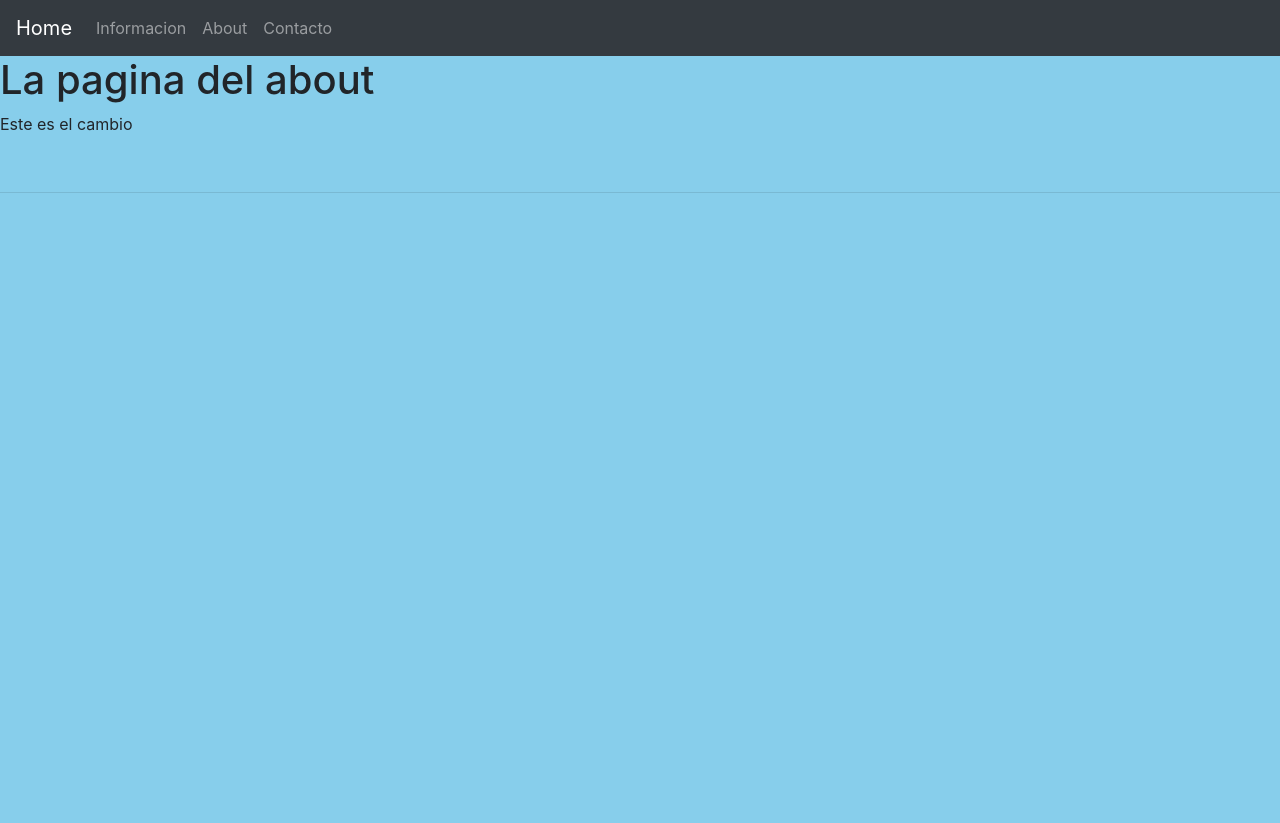
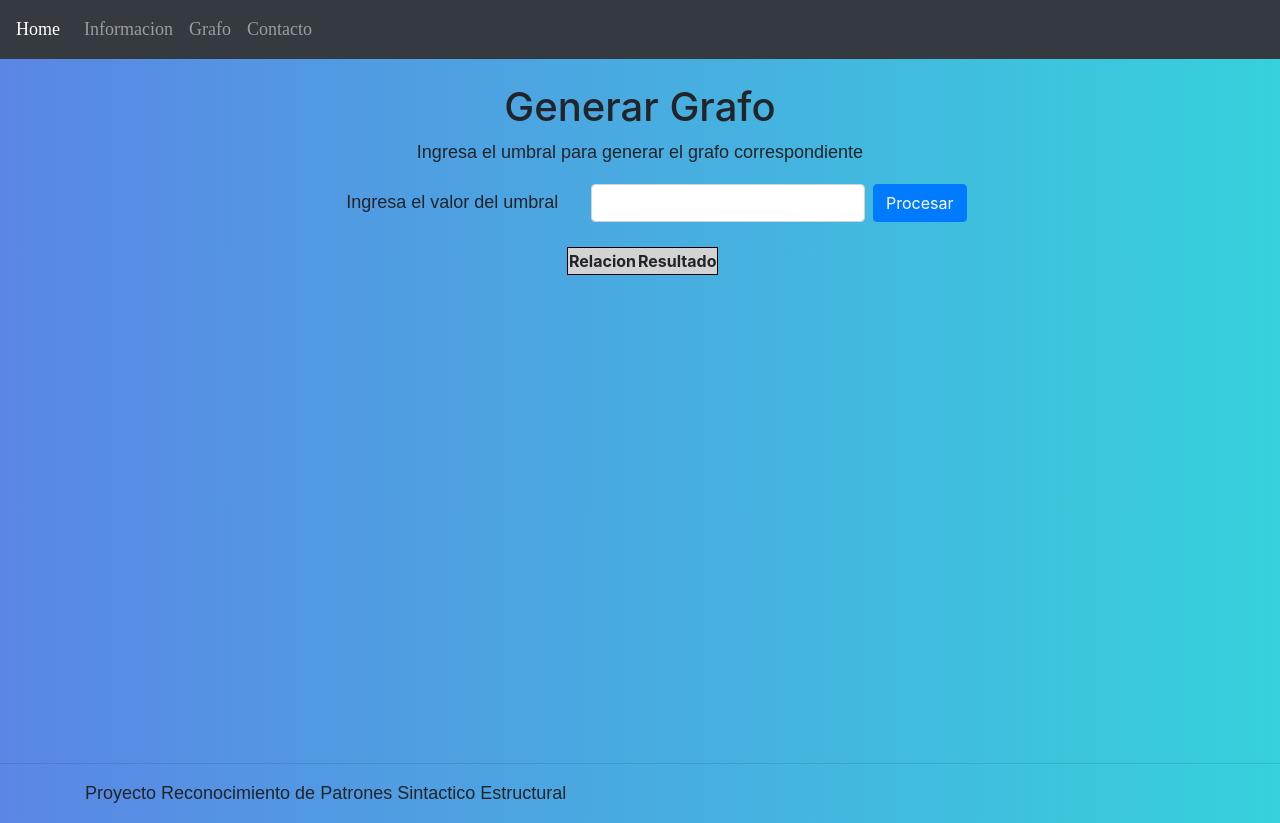
Before and after one commit to ViridianaJimenez/Reconocimietno-de-Patrones, a Django app: page /about/ in a window 1280 px wide. Before the commit the page ends 193 px from the top, so only its background shows below. Run offline with Django 3.2, Linux system fonts and the light colour scheme; data comes from the database, SQL or seed files in the repository; lists and menus that the app fills with data are empty; some libraries are stand-ins or nearby versions.

Commit message:
CambiosActuales 12:26
Se agregan cambios de vistas

```diff
--- a/about/templates/about/about.html
+++ b/about/templates/about/about.html
@@ -1,9 +1,56 @@
-{% extends 'home/index.html' %} {% block contenido %}
+{% extends 'home/index.html' %}
+{% load static %}
 
-<h1>La pagina del about</h1>
+{% block contenido %}
+<div class="container" id="about">
 
-<p>
-    Este es el cambio
-</p>
+    <br>
+    <h1>Generar Grafo</h1>
 
+    <p>Ingresa el umbral para generar el grafo correspondiente</p>
+
+    <form class="form-inline d-flex justify-content-center" method="POST" action="{% url 'about:about' %}">
+        {% csrf_token %}
+        <label for="exampleFormControlText" class="col-sm-3 col-form-label">Ingresa el valor del umbral</label>
+        <input type="text" class="form-control mr-2" name="valorUmbral" placeholder="">
+        <button type="submit" class="btn btn-primary">Procesar</button>
+    </form>
+
+
+    {% if grafo != null %}
+    <br>
+    <div class="scroll-bg" style="width:176px;
+        margin-left: auto;
+        margin-right: auto;">
+        <div class="container" style="
+            overflow: hidden;
+            overflow-y: scroll;
+            height: 500px;">
+
+            <table style="border: 1px solid black;
+                background-color:lightgray;">
+                <thead>
+                    <tr>
+                        <th>Relacion</th>
+                        <th>Resultado</th>
+                    </tr>
+                </thead>
+                <tbody>
+                    {% for valorGraf in grafo %}
+                    <tr>
+
+                        {% for datoGraf in valorGraf%}
+                        <td align="center">{{datoGraf}}</td>
+                        {% endfor %}
+
+                    </tr>
+                    {% endfor %}
+                </tbody>
+
+            </table>
+        </div>
+        {% endif %}
+
+    </div>
+</div>
 {% endblock contenido %}
--- a/about/views.py
+++ b/about/views.py
@@ -1,7 +1,36 @@
+from django.http import request
 from django.shortcuts import render
+from home import views
+from home.models import Tejido
 
 # Create your views here.
+def about(request):
+    L=Tejido.objects.get_queryset()
+    mat = views.matrizDist(L)
+    grafo=[]
 
-def about(request):
+    if request.method == "POST":
+        grafo = procesaGrafo(mat,int(request.POST['valorUmbral']))
+
+
     template_name="about/about.html"
-    return render(request,template_name,{})
+    return render(request,template_name,{"mat":mat,"grafo":grafo})
+
+def procesaGrafo(matriz, umbral):
+    grafo=[]
+    comparadorDos = 1
+
+    for lista in matriz:
+        comparador = 1
+        for valor in lista:
+
+            if comparadorDos < comparador or comparadorDos==comparador:
+                if valor > umbral:
+                    grafo.append([str(comparadorDos)+"-"+str(comparador), 1])
+                else:
+                    grafo.append([str(comparadorDos)+"-"+str(comparador), 0])
+
+            comparador += 1
+        comparadorDos += 1
+
+    return grafo
--- a/home/templates/home/index.html
+++ b/home/templates/home/index.html
@@ -1,3 +1,4 @@
+{% load static %}
 <!DOCTYPE html>
 <html lang="en">
 
@@ -7,13 +8,14 @@
     <meta name="viewport" content="width=device-width, initial-scale=1.0">
     <link rel="stylesheet" href="https://stackpath.bootstrapcdn.com/bootstrap/4.3.1/css/bootstrap.min.css"
         integrity="sha384-ggOyR0iXCbMQv3Xipma34MD+dH/1fQ784/j6cY/iJTQUOhcWr7x9JvoRxT2MZw1T" crossorigin="anonymous">
+    <link type="text/css" href='{% static "css/index.css" %}' rel="stylesheet">
     <title>RSE Matutino</title>
 
 </head>
 
-<body style="background:SkyBlue;">
-
-    <nav class="navbar navbar-expand-lg navbar-dark bg-dark">
+<body>
+    <div>
+        <nav class="navbar navbar-expand-lg navbar-dark bg-dark" id="navegacion">
             <a class="navbar-brand" href="{% url 'home:home' %}">Home</a>
             <button class="navbar-toggler" type="button" data-toggle="collapse" data-target="#navbarSupportedContent"
                 aria-controls="navbarSupportedContent" aria-expanded="false" aria-label="Toggle navigation">
@@ -27,7 +29,7 @@
                                 class="sr-only">(current)</span></a>
                     </li>
                     <li class="nav-item">
-                    <a class="nav-link" href="{% url 'about:about' %}">About</a>
+                        <a class="nav-link" href="{% url 'about:about' %}">Grafo</a>
                     </li>
                     <li class="nav-item">
                         <a class="nav-link" href="#">Contacto</a>
@@ -35,45 +37,35 @@
                 </ul>
             </div>
         </nav>
+    </div>
 
     {% block contenido %}
     <div class="container">
-        <h1>
-            <CENTER>Cancer de prostata</CENTER>
-        </h1>
-
-
-        <p style="text-align: justify;
-        font-family: Arial, Helvetica, sans-serif;
-        font-size: large;">
+        <div id="infHome">
+            <br>
+            <h1>Cancer de prostata</h1>
+            <p>
                 El cáncer de próstata es el cáncer que se forma en la próstata. En los hombres, la próstata es una
                 glándula pequeña con forma de nuez, que produce el líquido seminal que nutre y transporta el esperma.
             </p>
-
-        <p style="text-align: justify;
-        font-family: Arial, Helvetica, sans-serif;
-        font-size: large;">
+            <p>
                 El cáncer de próstata es uno de los tipos más comunes de cáncer. Muchos cánceres de próstata crecen
                 lentamente y permanecen limitados a la glándula prostática, en donde pueden no causar daño grave.
                 Pero, si bien algunos tipos de cáncer de próstata crecen lentamente y pueden necesitar un tratamiento
                 mínimo o no necesitar ningún tratamiento, otros tipos son agresivos y se pueden diseminar con rapidez.
             </p>
-        <p style="text-align: justify;
-        font-family: Arial, Helvetica, sans-serif;
-        font-size: large;">
+            <p>
                 El cáncer de próstata que se detecta en forma temprana, cuando todavía está limitado a la glándula
                 prostática,
                 tiene mejores probabilidades de tener un tratamiento exitoso.
             </p>
+            <div class="row">
+                <div class="col-sm-7">
+                    <h2>Síntomas</h2>
 
+                    <p>El cáncer de próstata puede no provocar signos ni síntomas en sus primeros estudios.</p>
+                    <p>El cáncer de próstata que está más avanzado puede causar signos y síntomas como:</p>
 
-        <div class="container">
-            <br>
-            <h2>Síntomas</h2>
-            <Pre>
-            <Font Face="Arial" size="4">
-            El cáncer de próstata puede no provocar signos ni síntomas en sus primeros estadios.
-            El cáncer de próstata que está más avanzado puede causar signos y síntomas como:
                     <li>Problemas para orinar
                     <li>Disminución en la fuerza del flujo de la orina
                     <li>Sangre en la orina
@@ -81,16 +73,24 @@
                     <li>Dolor de huesos
                     <li>Pérdida de peso sin intentarlo
                     <li>Disfunción eréctil
-            </Font>
+                </div>
+                <div class="col-sm-5 d-flex justify-content-center align-items-center">
+                    <img class="img-thumbnail mx-auto d-block"
+                        src="https://biotechmagazineandnews.com/wp-content/uploads/2021/04/cancer-prostata.jpg"
+                        alt="cancer-prostata-tumores">
+                </div>
+            </div>
+        </div>
+        <hr>
+        <div class="row">
+            <div class="col-sm-5">
+                <h2 align="center">Muestras</h2>
+                <p>Se agrega una tabla de muestras sobre una base de datos del cancer de prostata, junto una matriz de
+                    distancias generadas entre cada registro</p>
+                <div class="container d-flex justify-content-center align-items-center" id="tablaMuestras">
+                    <div class="tablealing">
 
-        </Pre>
-        </div>
-        <center>
-
-            <h2 align="center">Muestras</h2>
-            <table class="table table-borderless table-dark" style="overflow:scroll;
-        height:700px;
-        width:380px;">
+                        <table class="p-0 table table-borderless table-dark">
 
                             <thead>
                                 <tr>
@@ -113,21 +113,15 @@
                                 {% endfor %}
                             </tbody>
                         </table>
-        </center>
+                    </div>
+                </div>
+            </div>
 
-        <br>
-
+            <div class="col-sm-7">
                 <h2 align="center">Matriz de Distancias</h2>
-
-        <div class="container" style="overflow:scroll;
-    height:700px;
-    width:1200px;
-    margin-left: auto;
-    margin-right: auto;">
-
-            <table style="border: 1px solid black;
-        width:500px;
-        background-color:lightgray;">
+                <div class="container d-flex justify-content-center align-items-center" id="matriz">
+                    <div class="matrizaling">
+                        <table class="table table-borderless table-dark">
                             <tbody>
                                 {% for valor in matrizDat %}
                                 <tr>
@@ -143,11 +137,15 @@
                         </table>
                     </div>
                 </div>
+            </div>
+        </div>
+    </div>
     {% endblock contenido %}
 
-    <br>
     <hr>
-
+    <div class="container">
+        <p>Proyecto Reconocimiento de Patrones Sintactico Estructural</p>
+    </div>
 </body>
 
 </html>
--- a/proyecto/settings.py
+++ b/proyecto/settings.py
@@ -9,7 +9,7 @@ https://docs.djangoproject.com/en/3.2/topics/settings/
 For the full list of settings and their values, see
 https://docs.djangoproject.com/en/3.2/ref/settings/
 """
-
+import os
 from pathlib import Path
 
 # Build paths inside the project like this: BASE_DIR / 'subdir'.
@@ -122,6 +122,8 @@ USE_TZ = True
 
 STATIC_URL = '/static/'
 
+STATICFILES_DIRS = (os.path.join(BASE_DIR,'Proyecto_Uno_SE/static'),)
+
 # Default primary key field type
 # https://docs.djangoproject.com/en/3.2/ref/settings/#default-auto-field
 
--- /dev/null
+++ b/proyecto/static/CSS/index.css
@@ -0,0 +1,68 @@
+body{
+    background: #36D1DC;  /* fallback for old browsers */
+    background: -webkit-linear-gradient(to right, #5B86E5, #36D1DC);  /* Chrome 10-25, Safari 5.1-6 */
+    background: linear-gradient(to right, #5B86E5, #36D1DC); /* W3C, IE 10+/ Edge, Firefox 16+, Chrome 26+, Opera 12+, Safari 7+ */
+}
+
+#navegacion li{
+    font-family:initial;
+    font-size: large;
+}
+
+#navegacion a{
+    font-family:initial;
+    font-size: large;
+}
+
+#infHome li{
+    text-align: justify;
+    font-family: Arial, Helvetica, sans-serif;
+    font-size: large;
+}
+
+#tablaMuestras .tablealing{
+    overflow-y: scroll;
+    height: 700px;
+}
+
+#tablaMuestras .tablealing::-webkit-scrollbar{
+    width: 7px;
+}
+
+#tablaMuestras .tablealing::-webkit-scrollbar-thumb{
+    background:#5D6D7E;
+}
+
+#matriz .matrizaling{
+    overflow: scroll;
+    height:800px;
+    max-width: 100%;
+}
+
+#matriz .matrizaling::-webkit-scrollbar{
+    width: 8px;
+}
+
+#matriz .matrizaling::-webkit-scrollbar-thumb{
+    background:#5D6D7E;
+}
+
+p{
+    text-align: justify;
+    font-family: Arial, Helvetica, sans-serif;
+    font-size: large;
+}
+
+h1{
+    text-align:center;
+}
+
+#about p{
+    text-align: center;
+}
+
+#about label{
+    text-align: justify;
+    font-family: Arial, Helvetica, sans-serif;
+    font-size: large;
+}
```
Lines whose indentation alone changed are shown as unchanged.
